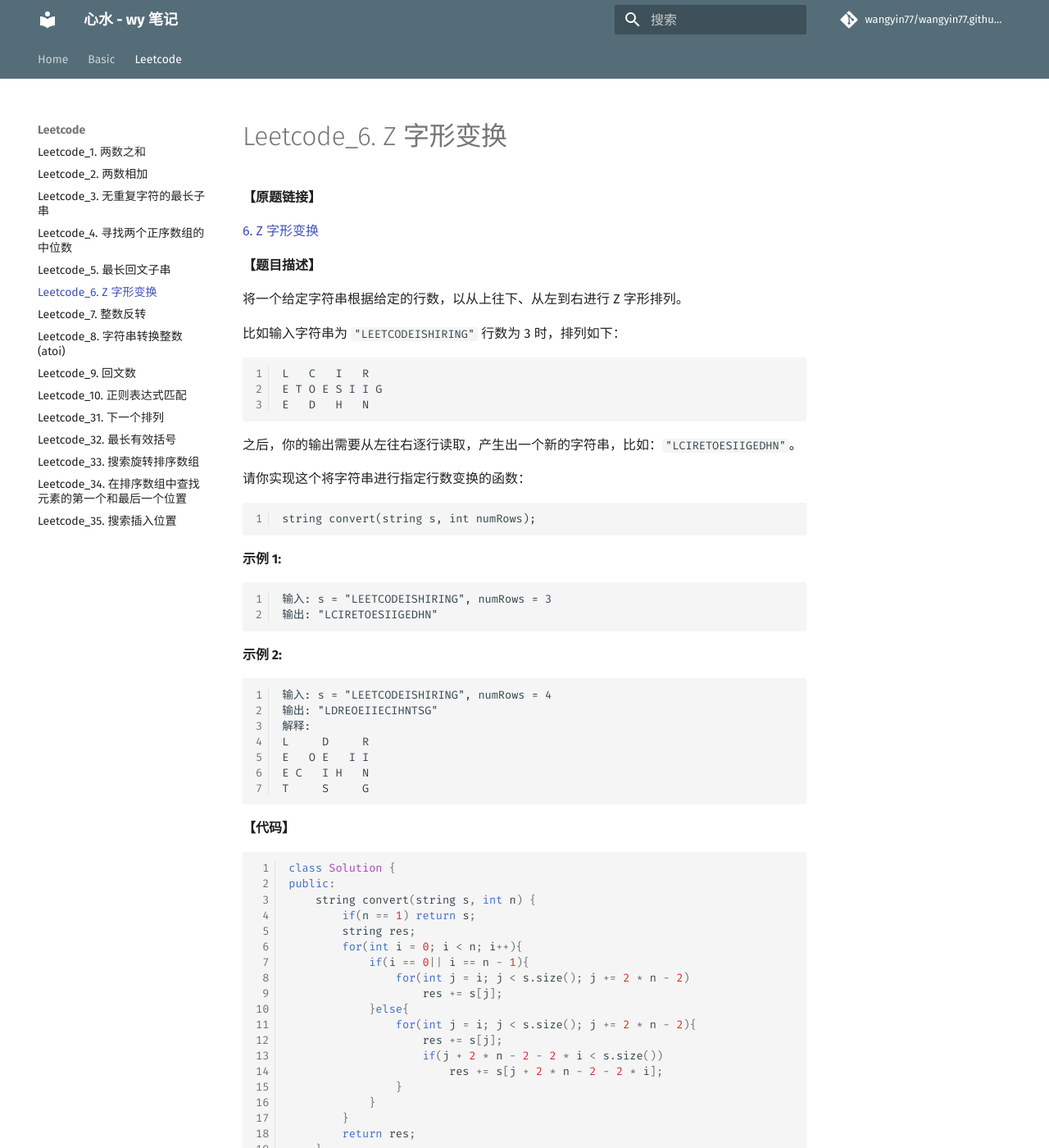
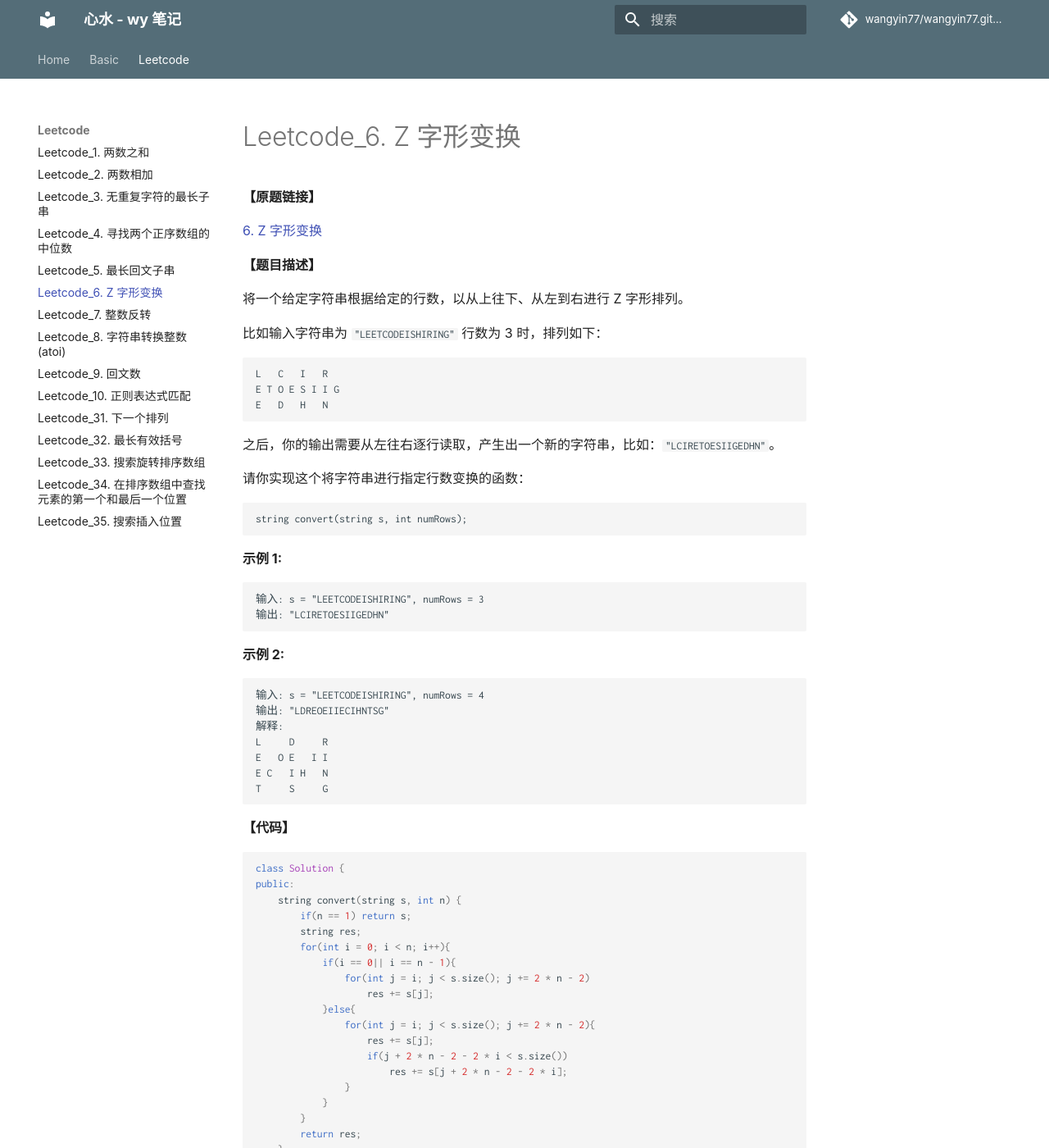
Before and after one commit to wangyin77/wangyin77.github.io, an MkDocs documentation site: the page built from docs/lc/Leetcode_6.md, in a window 1280 px wide and 1400 px high. Shown: the whole window at 82% size. Built offline with MkDocs 1.6.1 and Material for MkDocs 9.7.7, drawn with Linux system fonts in a browser that asks for light colours; some web fonts are replaced; comment, search, counter and statistics services are not loaded; some of the changed text lies outside the part shown.

Commit message:
Update mkdocs.yml

```diff
--- a/mkdocs.yml
+++ b/mkdocs.yml
@@ -51,49 +51,52 @@
   features:
     - navigation.tabs
   font:
-    text: 'Fira Sans'
-    code: 'Fira Mono'
+    text: '经典宋体简'
+    code: 'Inconsolata'
 
+# Customization
 extra:
-  search:
-    language: 'jp'
+  social:
+    - icon: fontawesome/brands/github
+      link: https://github.com/squidfunk
 
+# Extensions
 markdown_extensions:
   - admonition
-  - codehilite:
-      guess_lang: false
-      linenums: false
+  - abbr
+  - attr_list
   - def_list
   - footnotes
   - meta
   - toc:
       permalink: true
-  - pymdownx.arithmatex
+  - pymdownx.arithmatex:
+      generic: true
+  - pymdownx.betterem:
+      smart_enable: all
   - pymdownx.caret
   - pymdownx.critic
   - pymdownx.details
   - pymdownx.emoji:
-      emoji_generator: !!python/name:pymdownx.emoji.to_svg
-  - pymdownx.highlight:
-      linenums: true
+      emoji_index: !!python/name:materialx.emoji.twemoji
+      emoji_generator: !!python/name:materialx.emoji.to_svg
+  - pymdownx.highlight
   - pymdownx.inlinehilite
   - pymdownx.keys
-  - pymdownx.magiclink
+  - pymdownx.magiclink:
+      repo_url_shorthand: true
+      user: squidfunk
+      repo: mkdocs-material
   - pymdownx.mark
-  - pymdownx.progressbar
   - pymdownx.smartsymbols
+  - pymdownx.snippets:
+      check_paths: true
   - pymdownx.superfences:
       custom_fences:
-        - name: math
-          class: arithmatex
-          format: !!python/name:pymdownx.arithmatex.fence_mathjax_format
+        - name: mermaid
+          class: mermaid
+          format: !!python/name:pymdownx.superfences.fence_code_format
+  - pymdownx.tabbed
   - pymdownx.tasklist:
       custom_checkbox: true
   - pymdownx.tilde
-
-extra_javascript:
-  - '_static/js/extra.js?v=16'
-  - 'https://cdn.jsdelivr.net/npm/mathjax@2.7.5/MathJax.js?config=TeX-MML-AM_CHTML'
-
-extra_css:
-  - '_static/css/extra.css?v=13'
```
